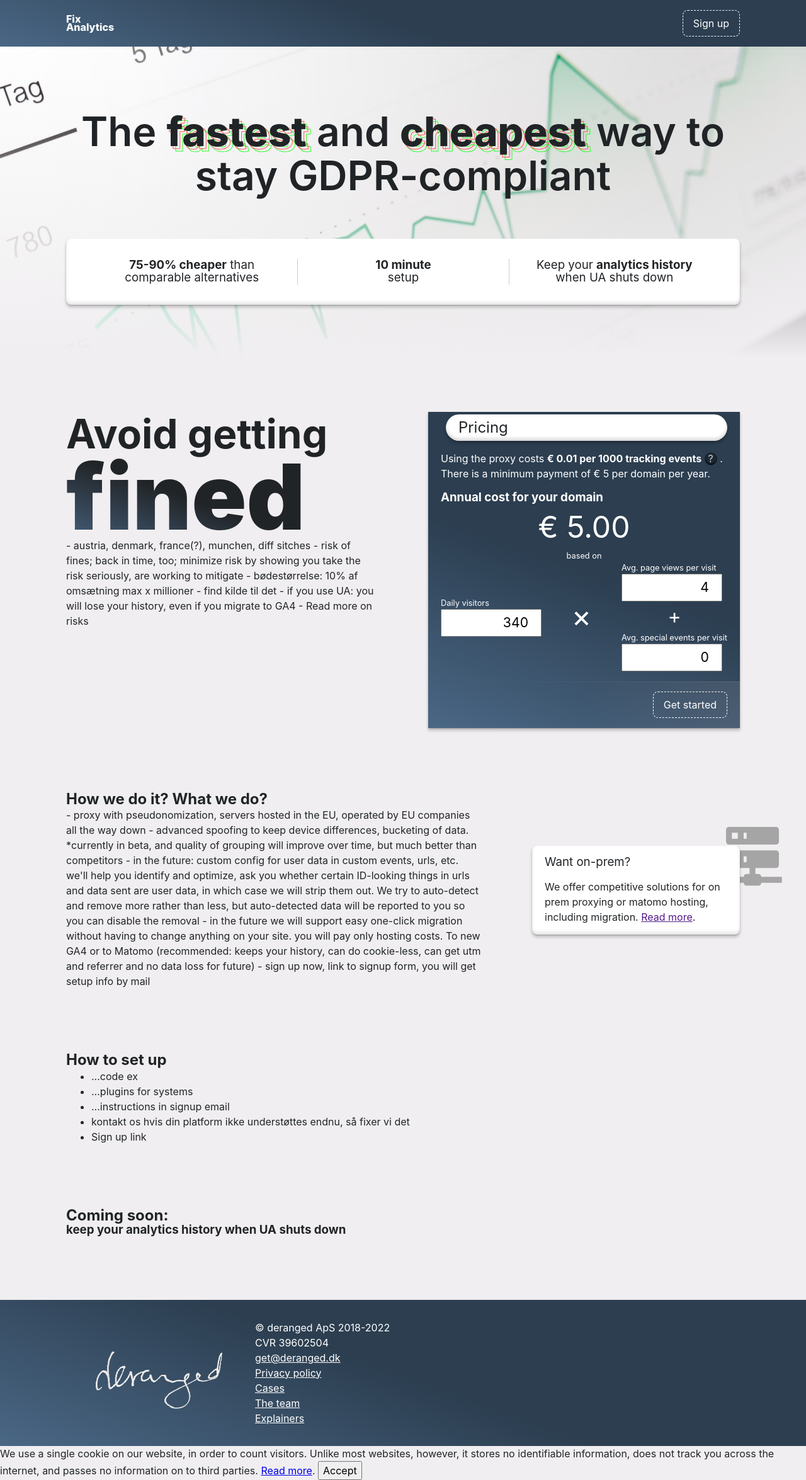
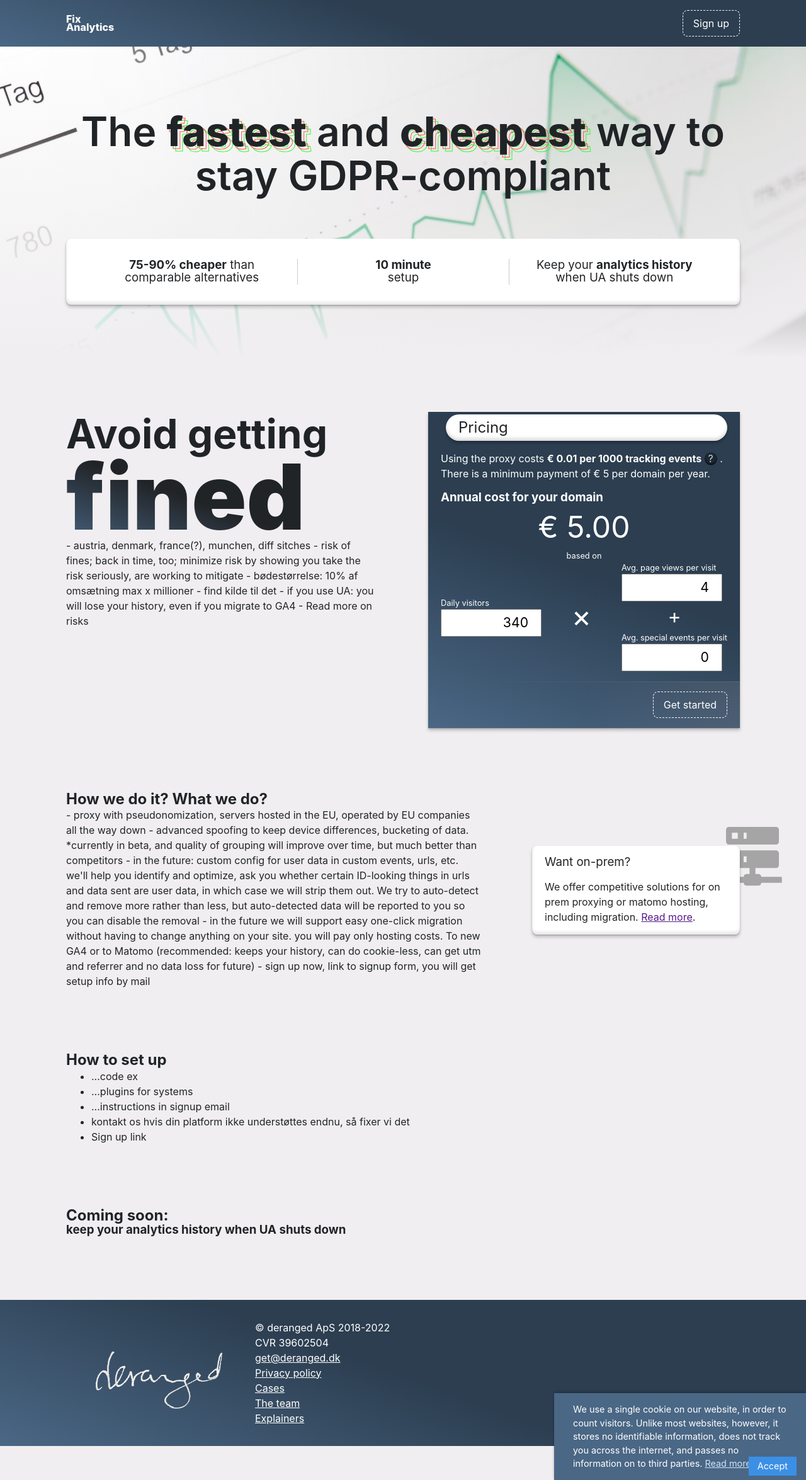
Before and after one commit to derangeddk/deranged.dk, a Jekyll site: the page built from fix-analytics/index.html, in a window 1280 px wide. Shown: the whole page at 63% size. Built offline with Jekyll 4.4.1, drawn with Linux system fonts in a browser that asks for light colours.

Commit message:
Add basic styling for cookie notice

```diff
--- /dev/null
+++ b/_sass/fix-analytics/cookie-notice.scss
@@ -0,0 +1,40 @@
+.cookie-notice {
+  position: fixed;
+  bottom: 0;
+  right: 0;
+  background: $blue-gradient-dark;
+  color: white;
+  padding: 15px 30px;
+  max-width: 400px;
+  box-sizing: border-box;
+  text-align: left;
+  box-shadow: 0 0 2px rgba(0,0,0,0.2), 0 -2px 4px rgba(0,0,0,0.2);
+  font-size: 0.9em;
+  transition: transform 0.5s;
+  z-index: 2000;
+
+  @media (max-width: 350px) {
+      font-size: 0.8em;
+  }
+
+  a {
+      color: rgb(204, 228, 252);
+  }
+
+  button {
+      background: rgb(59, 144, 229);
+      color: white;
+      font-family: inherit;
+      border: none;
+      font-size: inherit;
+      padding: 4px 14px;
+      box-sizing: border-box;
+      cursor: pointer;
+      position: absolute;
+      right: 15px;
+  }
+
+  &.cookie-notice-hide {
+      transform: translateY(500px);
+  }
+}
--- a/_sass/fix-analytics/utility.scss
+++ b/_sass/fix-analytics/utility.scss
@@ -9,13 +9,11 @@
 .fd--c  { flex-direction: column; }
 .fd--cr { flex-direction: column-reverse; }
 
-
 /* Flex wrap */
 .fw--n  { flex-wrap: nowrap; } /* Default */
 .fw--w  { flex-wrap: wrap; }
 .f-wrap  { flex-wrap: wrap; }
 .fw--wr { flex-wrap: wrap-reverse; }
-
 
 /* Justify content */
 .jc--fe { justify-content: flex-end; }
@@ -24,7 +22,6 @@
 .jc--sa { justify-content: space-around; }
 .jc--sb { justify-content: space-between; }
 
-
 /* Align items */
 .ai--fs { align-items: flex-start; }
 .ai--c  { align-items: center; }
@@ -32,21 +29,17 @@
 .ai--s  { align-items: stretch; } /* Default */
 .ai--b  { align-items: baseline; }
 
-
 /* Flex grow */
 .fg--0 { flex-grow: 0; } /* Default */
 .fg--1 { flex-grow: 1; }
-
 
 /* Flex shrink */
 .fs--0 { flex-shrink: 0; }
 .fs--1 { flex-shrink: 1; } /* Default */
 
-
 /* Flex basis */
 .fb--a { flex-basis: auto; } /* Default */
 .fb--0 { flex-basis: 0; }
-
 
 /* Align self */
 .as--a  { align-self: auto; } /* Default */
@@ -59,27 +52,18 @@
 
 /* Spacing
 // ================================================== */
-.u-mb-xs {
-  margin-bottom: 0.5rem !important;
-}
+.u-mt-xs { margin-top: 0.5rem !important; }
+.u-mb-xs { margin-bottom: 0.5rem !important; }
 
-.u-mt-xs {
-  margin-top: 0.5rem !important;
-}
+.u-mt-sm { margin-top: 0.75rem !important; }
+.u-mb-sm { margin-bottom: 0.75rem !important; }
 
-.u-mb-sm {
-  margin-bottom: 0.75rem !important;
-}
+.u-mt-md { margin-top: 1rem !important; }
+.u-mb-md { margin-bottom: 1rem !important; }
 
-.u-mb-md { margin-bottom: 1rem !important; }
-.u-mt-md { margin-top: 1rem !important; }
-.u-mt-sm {
-  margin-top: 0.75rem !important;
-}
+.u-mt-lg { margin-top: 4rem !important; }
+.u-mb-lg { margin-bottom: 4rem !important; }
 
-.u-mt-lg {
-	margin-top: 4rem !important;
-}
 
 /* Visibility
 // ================================================== */
--- a/css/fix-analytics-pages.scss
+++ b/css/fix-analytics-pages.scss
@@ -13,5 +13,6 @@
 @import 'fix-analytics/form';
 @import 'fix-analytics/button';
 @import 'fix-analytics/footer';
+@import 'fix-analytics/contact-form';
+@import 'fix-analytics/cookie-notice';
 @import 'fix-analytics/utility';
-@import 'fix-analytics/contact-form';
```
